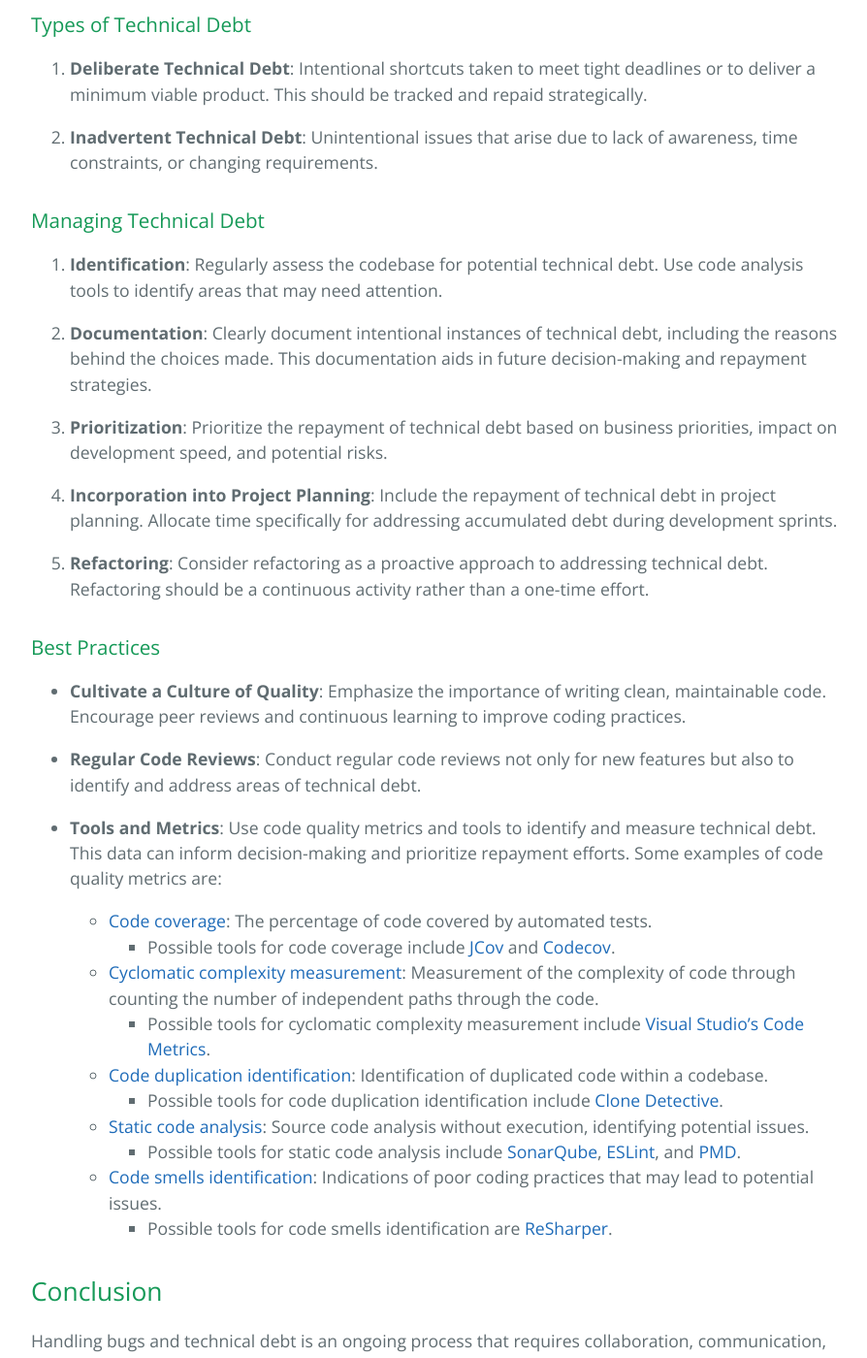
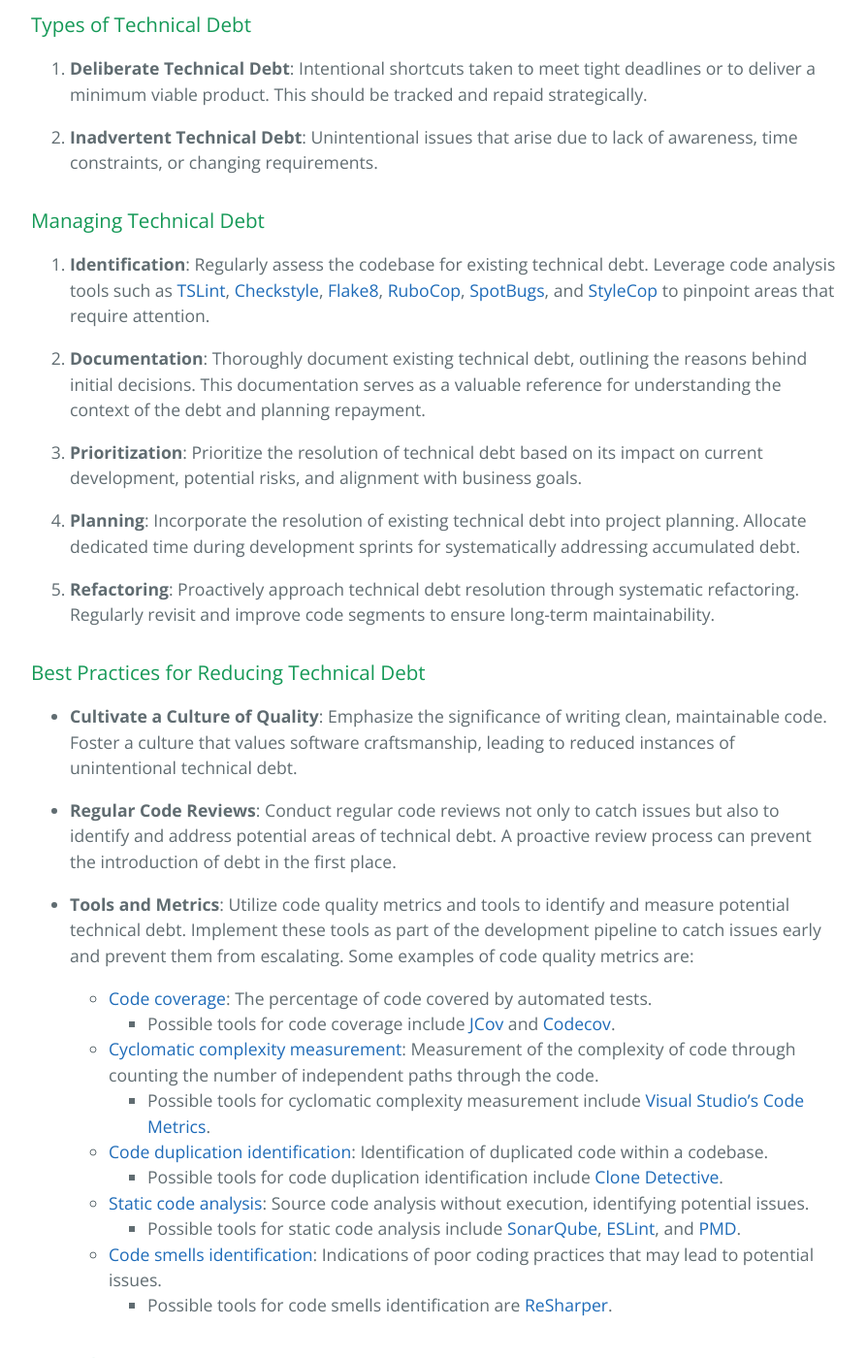
Before and after one commit to learning-software-engineering/learning-software-engineering.github.io, a Jekyll site: the page built from Topics/Software_Engineering/Handling_Bugs_and_Technical_Debt.md, in a window 1280 px wide and 1400 px high, scrolled down 1922 px. Shown: the whole window at 97% size, without its empty margins (192-1086 px from the left). Built offline with Jekyll 4.4.1, drawn with Linux system fonts in a browser that asks for light colours; our own code applies the rules of GitHub Pages for plain Markdown files; some of the changed text lies outside the part shown.

Commit message:
rewrote "Managing Technical Debt" and "Best Practices" to clearly distinguish the two as focusing on resolving existing technical debt and preventing/reducing future technical debt respectively

```diff
--- a/Topics/Software_Engineering/Handling_Bugs_and_Technical_Debt.md
+++ b/Topics/Software_Engineering/Handling_Bugs_and_Technical_Debt.md
@@ -25,7 +25,7 @@
 6. **Documentation**: Document the bug, its resolution, and any insights gained during the process. This information is valuable for future reference.
     * Some tools available for bug documentation are [Jira](https://www.atlassian.com/software/jira), [GitHub Issues](https://github.com/features/issues), [Bugzilla](https://www.bugzilla.org/), [Trello](https://trello.com/), and [MantisBT](https://www.mantisbt.org/).
 
-### Best Practices
+### Best Practices for Handling Bugs
 
 * **Encourage Reporting**: Create user-friendly channels for reporting bugs, such as a dedicated bug reporting tool or an email address. Provide clear instructions on how to reproduce the issue.
 
@@ -47,23 +47,23 @@
 
 ### Managing Technical Debt
 
-1. **Identification**: Regularly assess the codebase for potential technical debt. Use code analysis tools to identify areas that may need attention.
+1. **Identification**: Regularly assess the codebase for existing technical debt. Leverage code analysis tools such as [TSLint](https://palantir.github.io/tslint/), [Checkstyle](https://checkstyle.sourceforge.io/), [Flake8](https://pypi.org/project/flake8/), [RuboCop](https://github.com/rubocop/rubocop), [SpotBugs](https://spotbugs.github.io/), and [StyleCop](https://github.com/StyleCop/StyleCop) to pinpoint areas that require attention.
 
-2. **Documentation**: Clearly document intentional instances of technical debt, including the reasons behind the choices made. This documentation aids in future decision-making and repayment strategies.
+2. **Documentation**: Thoroughly document existing technical debt, outlining the reasons behind initial decisions. This documentation serves as a valuable reference for understanding the context of the debt and planning repayment.
 
-3. **Prioritization**: Prioritize the repayment of technical debt based on business priorities, impact on development speed, and potential risks.
+3. **Prioritization**: Prioritize the resolution of technical debt based on its impact on current development, potential risks, and alignment with business goals.
 
-4. **Incorporation into Project Planning**: Include the repayment of technical debt in project planning. Allocate time specifically for addressing accumulated debt during development sprints.
+4. **Planning**: Incorporate the resolution of existing technical debt into project planning. Allocate dedicated time during development sprints for systematically addressing accumulated debt.
 
-5. **Refactoring**: Consider refactoring as a proactive approach to addressing technical debt. Refactoring should be a continuous activity rather than a one-time effort.
+5. **Refactoring**: Proactively approach technical debt resolution through systematic refactoring. Regularly revisit and improve code segments to ensure long-term maintainability.
 
-### Best Practices
+### Best Practices for Reducing Technical Debt
 
-* **Cultivate a Culture of Quality**: Emphasize the importance of writing clean, maintainable code. Encourage peer reviews and continuous learning to improve coding practices.
+* **Cultivate a Culture of Quality**: Emphasize the significance of writing clean, maintainable code. Foster a culture that values software craftsmanship, leading to reduced instances of unintentional technical debt.
 
-* **Regular Code Reviews**: Conduct regular code reviews not only for new features but also to identify and address areas of technical debt.
+* **Regular Code Reviews**: Conduct regular code reviews not only to catch issues but also to identify and address potential areas of technical debt. A proactive review process can prevent the introduction of debt in the first place.
 
-* **Tools and Metrics**: Use code quality metrics and tools to identify and measure technical debt. This data can inform decision-making and prioritize repayment efforts. Some examples of code quality metrics are:
+* **Tools and Metrics**: Utilize code quality metrics and tools to identify and measure potential technical debt. Implement these tools as part of the development pipeline to catch issues early and prevent them from escalating. Some examples of code quality metrics are:
 
     * [Code coverage](https://en.wikipedia.org/wiki/Code_coverage): The percentage of code covered by automated tests.
         * Possible tools for code coverage include [JCov](https://wiki.openjdk.org/display/CodeTools/jcov) and [Codecov](https://about.codecov.io/).
```
